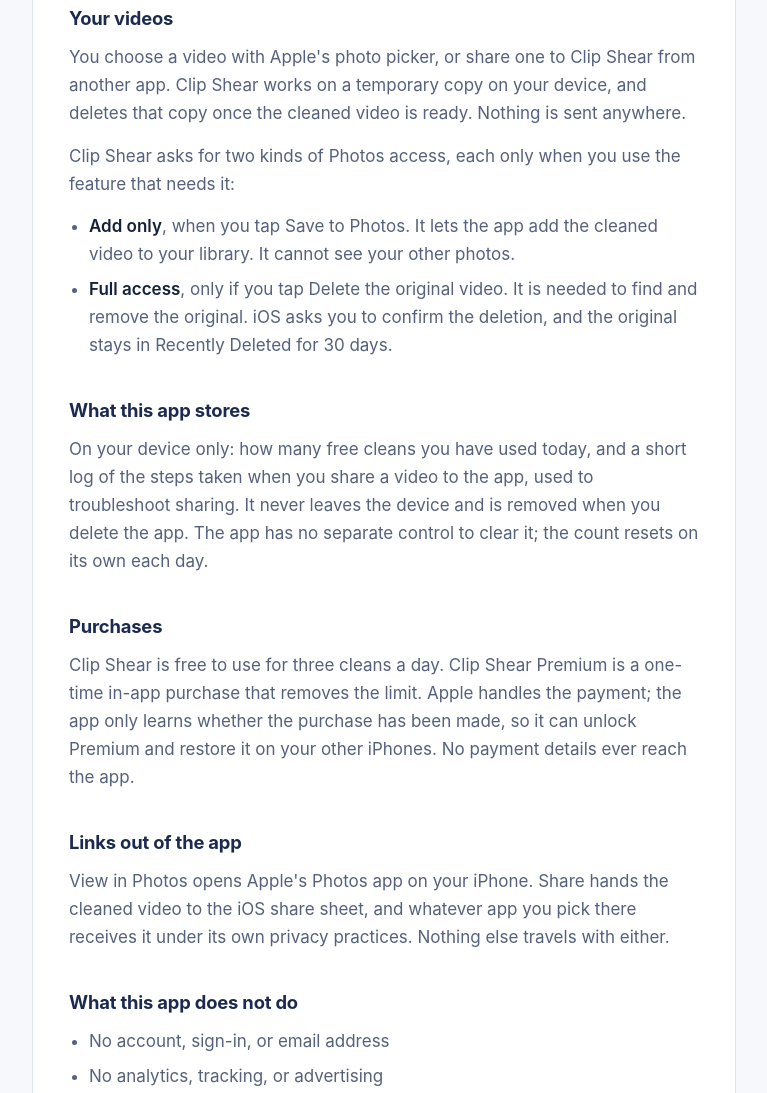
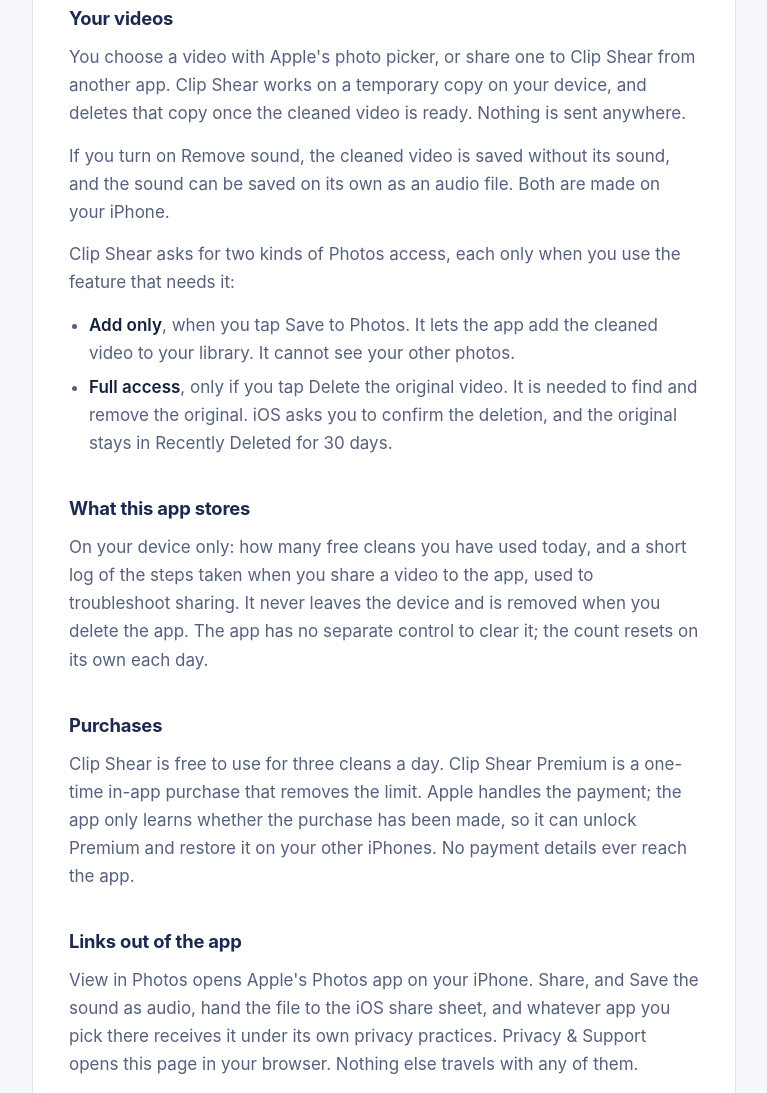
Before and after one commit to JackDA10/privacy, a plain HTML site: page clip-shear/index.html in a window 1280 px wide. Shown: the part 262-1355 px from the top of the page, without its empty margins (256-1023 px from the left). Drawn offline with Linux system fonts and the light colour scheme.

Commit message:
Clip Shear: describe Remove sound, sound export and the in-app link
Co-Authored-By: Claude Opus 5.5 <noreply@anthropic.com>

```diff
--- a/clip-shear/index.html
+++ b/clip-shear/index.html
@@ -18,6 +18,8 @@
   <p>You choose a video with Apple's photo picker, or share one to Clip Shear from
   another app. Clip Shear works on a temporary copy on your device, and deletes that copy
   once the cleaned video is ready. Nothing is sent anywhere.</p>
+  <p>If you turn on Remove sound, the cleaned video is saved without its sound, and the
+  sound can be saved on its own as an audio file. Both are made on your iPhone.</p>
   <p>Clip Shear asks for two kinds of Photos access, each only when you use the feature
   that needs it:</p>
   <ul>
@@ -41,9 +43,10 @@
   iPhones. No payment details ever reach the app.</p>
 
   <h2>Links out of the app</h2>
-  <p>View in Photos opens Apple's Photos app on your iPhone. Share hands the cleaned video
-  to the iOS share sheet, and whatever app you pick there receives it under its own privacy
-  practices. Nothing else travels with either.</p>
+  <p>View in Photos opens Apple's Photos app on your iPhone. Share, and Save the sound as
+  audio, hand the file to the iOS share sheet, and whatever app you pick there receives it
+  under its own privacy practices. Privacy &amp; Support opens this page in your browser.
+  Nothing else travels with any of them.</p>
 
   <h2>What this app does not do</h2>
   <ul>
```
